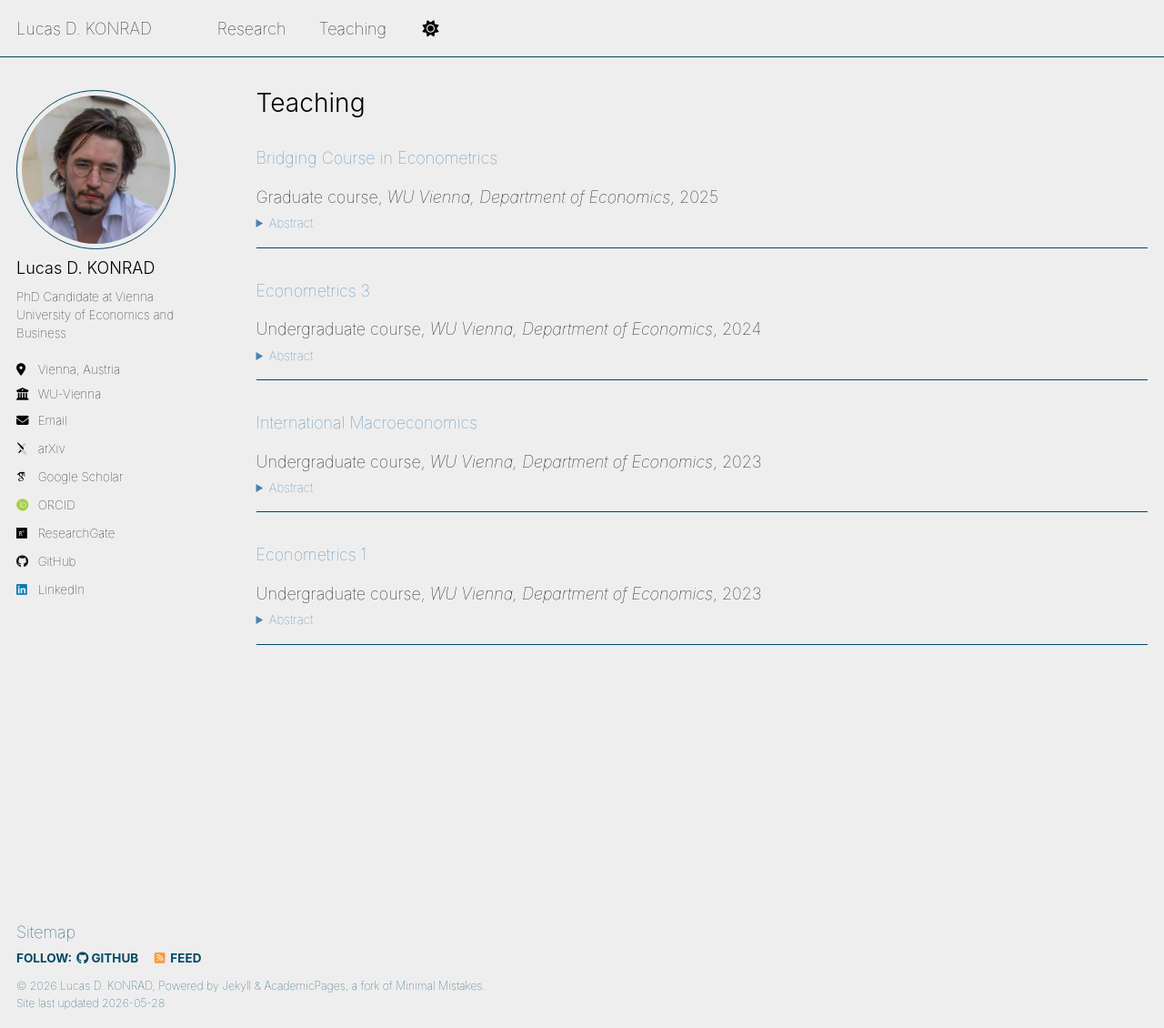
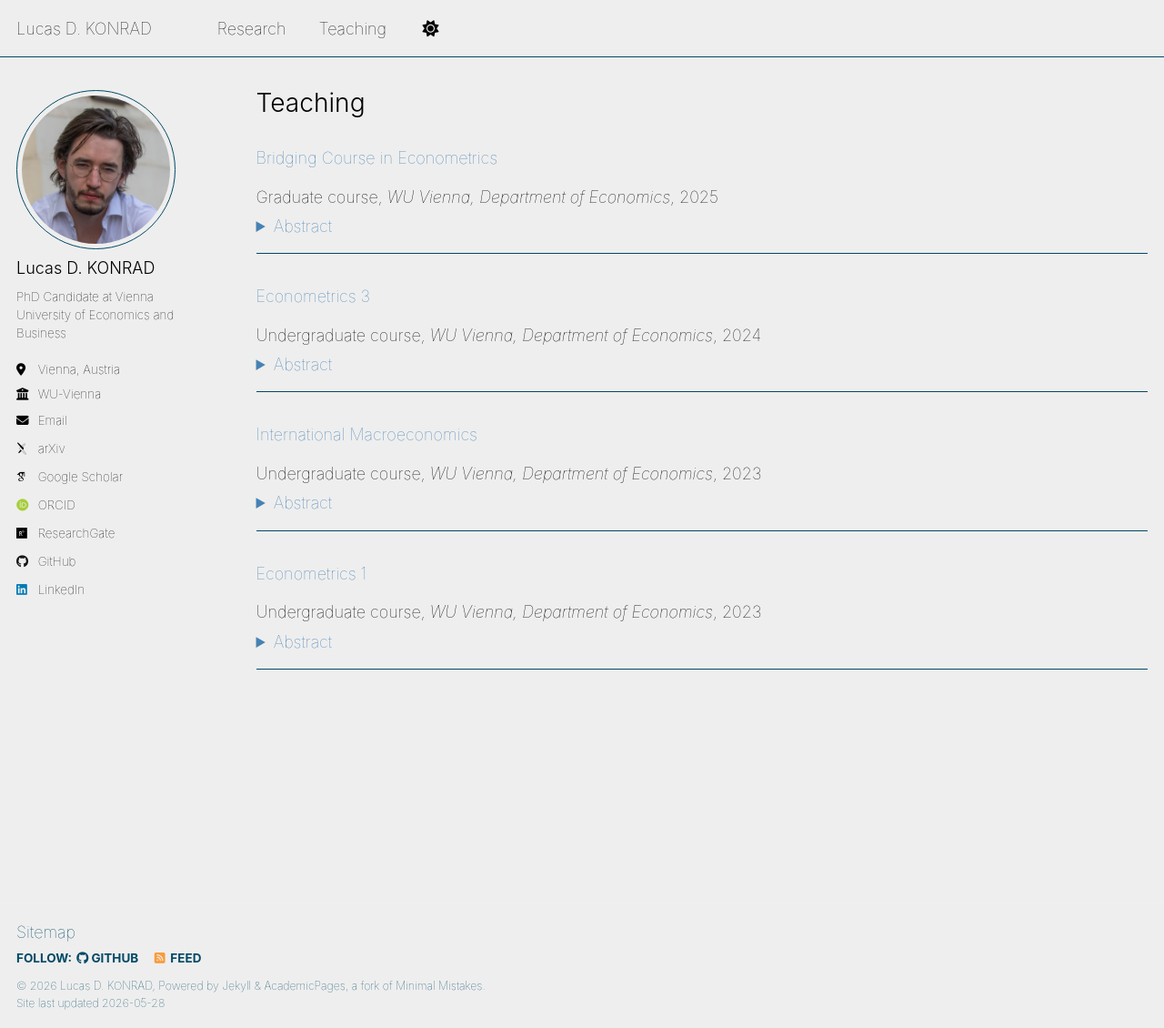
Before and after one commit to konradld/konradld.github.io, a Jekyll site: the page built from _pages/teaching.html, in a window 1280 px wide and 1130 px high. Shown: the whole window at 91% size. Built offline with Jekyll 4.4.1, drawn with Linux system fonts in a browser that asks for light colours; some web fonts are replaced; a script that is not in the unit is left out.

Commit message:
Update _archive.scss
fix size issues and continue playing with glow. also make Abstract change colour when hover

```diff
--- a/_sass/layout/_archive.scss
+++ b/_sass/layout/_archive.scss
@@ -22,7 +22,7 @@
       color: var(--global-link-color-hover);
 
       img {
-        box-shadow: 0 0 10px rgba(#000, 0.25);
+        box-shadow: 0 0 40px rgba(#000, 0.40);
       }
     }
   }
@@ -79,19 +79,22 @@
 
   summary {
     cursor: pointer;
-    font-size: $type-size-6;
+    font-size: $type-size-5;
     color: var(--global-link-color);
     user-select: none;
-    &:hover { text-decoration: underline; }
+    &:hover {
+      text-decoration: underline;
+      color: var(--global-link-color-hover);
+    }
   }
 
   .archive__item-excerpt { margin-top: 0.5em; }
 }
 
 .archive__item-citation {
-  color: var(--global-text-color-light);
+  color: var(--global-text-color);
   p { font-size: $type-size-6; }   /* explicit — overrides .page__content p { font-size: 1em } */
-  a { color: var(--global-text-color); }
+  a { color: var(--global-link-color); }
 }
 
 hr.section-divider {
```
